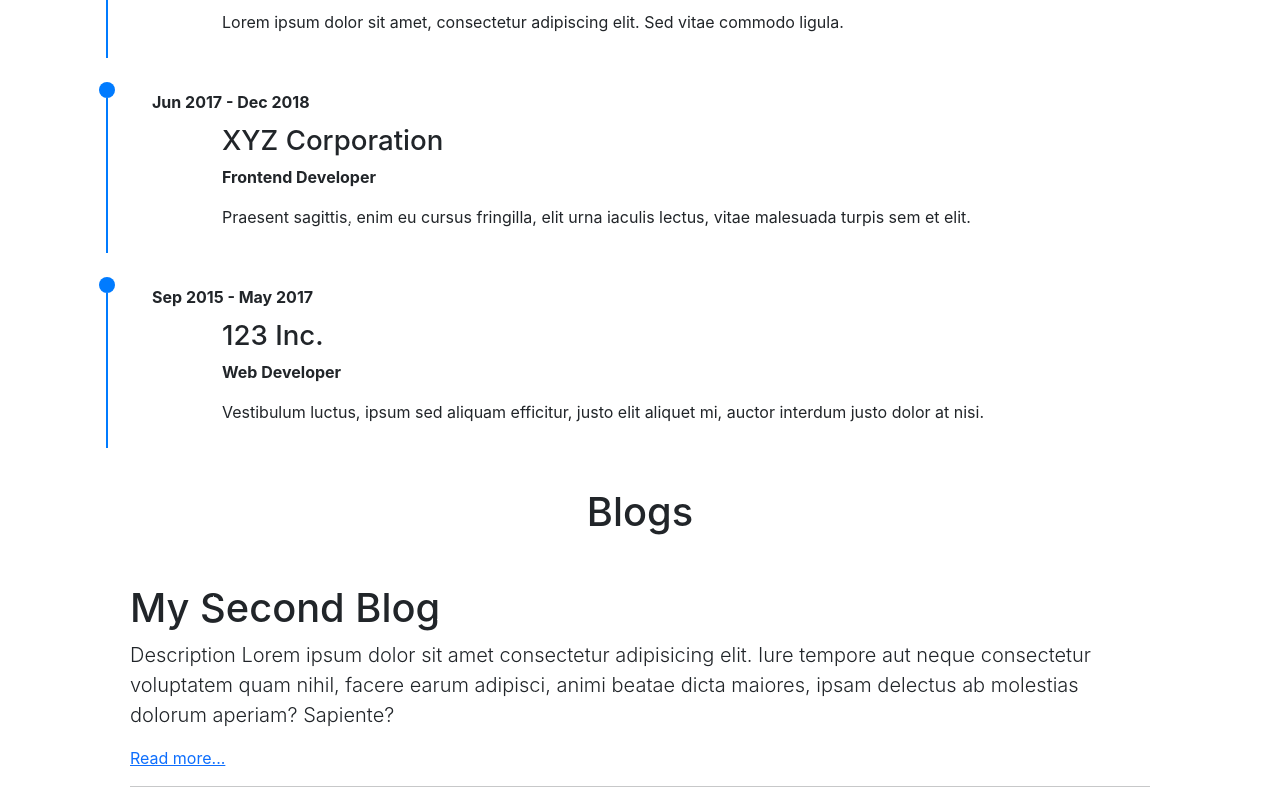
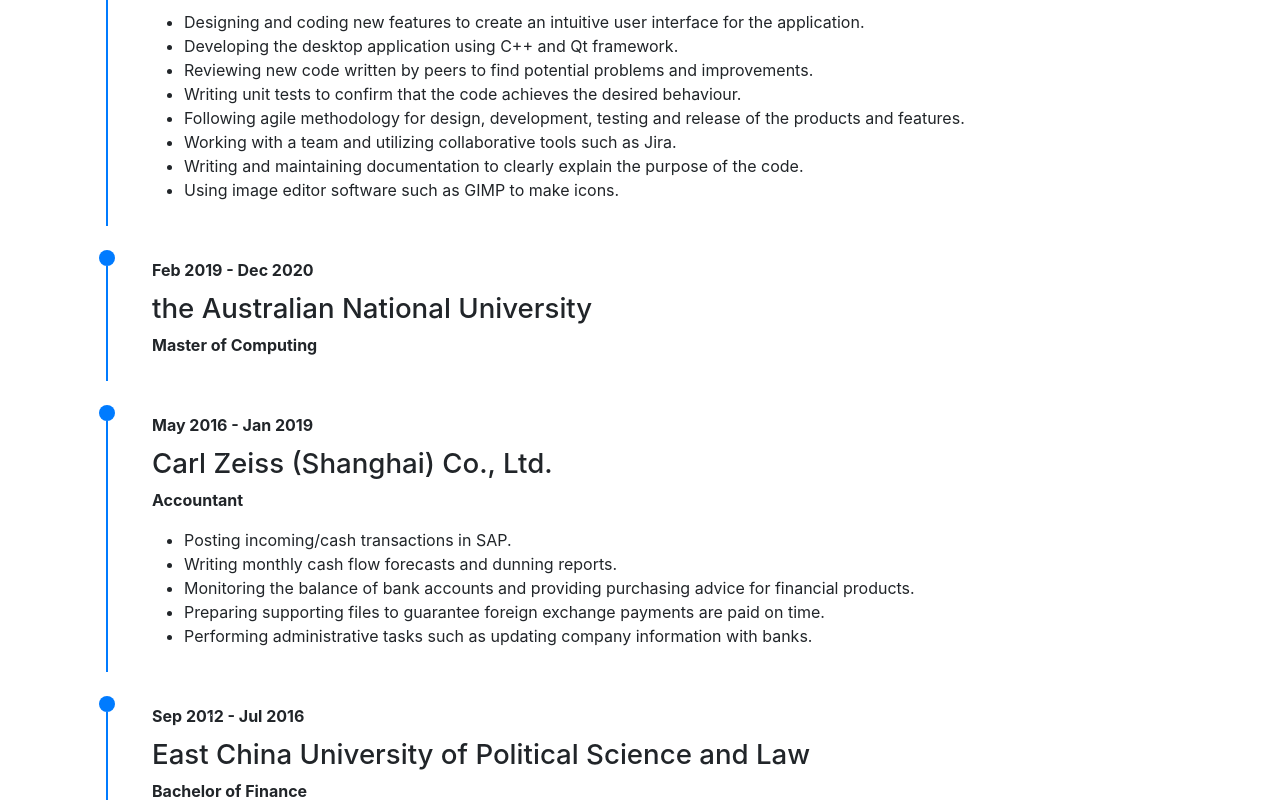
Before and after one commit to Layla6763/personal-portfolio, a React (Create React App) app: page / in a window 1280 px wide. Shown: the part 1900-2700 px from the top of the page. Built offline with nearby package versions, Linux system fonts and the light colour scheme.

Commit message:
Update experience and blog.

```diff
--- a/src/components/blog/Blog.jsx
+++ b/src/components/blog/Blog.jsx
@@ -33,15 +33,9 @@ const BlogCard = ({ index, title, image, description }) => {
               <h1 className="">{title}</h1>
               <p className="lead">{description}</p>
               <div>
-                {index == 0 ? (
-                  <a href={require('../../editable-stuff/blog1.pdf')}>
-                    Read more...
-                  </a>) : (
-                  <a href={require('../../editable-stuff/blog2.pdf')}>
+                <a href={require('../../editable-stuff/blog1.pdf')}>
                   Read more...
-                  </a>
-                  )
-                }
+                </a>)
               </div>
             </div>
           </div>
--- a/src/components/home/Experience.jsx
+++ b/src/components/home/Experience.jsx
@@ -1,30 +1,55 @@
-import React from 'react';
-
 const Experience = () => {
   const experiences = [
     {
       id: 1,
-      startDate: 'Jan 2019',
+      startDate: 'Sep 2020',
       endDate: ' - Present',
-      company: 'ABC Company',
-      jobTitle: 'Software Engineer',
-      description: 'Lorem ipsum dolor sit amet, consectetur adipiscing elit. Sed vitae commodo ligula.',
+      company: 'Liquid Instruments Pty Ltd.',
+      jobTitle: 'UI Developer',
+      description: [
+        'Designing and coding new features to create an intuitive user interface for the application.',
+        'Developing the desktop application using C++ and Qt framework.',
+        'Reviewing new code written by peers to find potential problems and improvements.',
+        'Writing unit tests to confirm that the code achieves the desired behaviour.',
+        'Following agile methodology for design, development, testing and release of the products and features.',
+        'Working with a team and utilizing collaborative tools such as Jira.',
+        'Writing and maintaining documentation to clearly explain the purpose of the code.',
+        'Using image editor software such as GIMP to make icons.'
+      ]
     },
     {
       id: 2,
-      startDate: 'Jun 2017',
-      endDate: ' - Dec 2018',
-      company: 'XYZ Corporation',
-      jobTitle: 'Frontend Developer',
-      description: 'Praesent sagittis, enim eu cursus fringilla, elit urna iaculis lectus, vitae malesuada turpis sem et elit.',
+      startDate: 'Feb 2019',
+      endDate: ' - Dec 2020',
+      company: 'the Australian National University',
+      jobTitle: 'Master of Computing ',
+      description: [
+
+      ]
     },
     {
       id: 3,
-      startDate: 'Sep 2015',
-      endDate: ' - May 2017',
-      company: '123 Inc.',
-      jobTitle: 'Web Developer',
-      description: 'Vestibulum luctus, ipsum sed aliquam efficitur, justo elit aliquet mi, auctor interdum justo dolor at nisi.',
+      startDate: 'May 2016',
+      endDate: ' - Jan 2019',
+      company: 'Carl Zeiss (Shanghai) Co., Ltd.',
+      jobTitle: 'Accountant',
+      description: [
+        'Posting incoming/cash transactions in SAP.',
+        'Writing monthly cash flow forecasts and dunning reports.',
+        'Monitoring the balance of bank accounts and providing purchasing advice for financial products.',
+        'Preparing supporting files to guarantee foreign exchange payments are paid on time.',
+        'Performing administrative tasks such as updating company information with banks.'
+      ]
+    },
+    {
+      id: 4,
+      startDate: 'Sep 2012',
+      endDate: ' - Jul 2016',
+      company: 'East China University of Political Science and Law',
+      jobTitle: 'Bachelor of Finance',
+      description: [
+
+      ]
     },
   ];
 
@@ -46,13 +71,17 @@ const Experience = () => {
               <div className="experience-info">
                 <h3>{experience.company}</h3>
                 <p className="job-title">{experience.jobTitle}</p>
-                <p>{experience.description}</p>
+                <ul className="bullet-points">
+                  {experience.description.map((bullet) => (
+                    <li key={bullet}>{bullet}</li>
+                  ))}
+                </ul>
               </div>
             </div>
           </div>
         ))}
       </div>
-      </div>
+    </div>
   );
 };
 
--- a/src/editable-stuff/blog.jsx
+++ b/src/editable-stuff/blog.jsx
@@ -2,10 +2,10 @@ import { BlogBuilder } from "../components/blog/BlogBuilder";
 const bloglist = [];
 
 const blog = new BlogBuilder({
-  title: "My First Blog",
+  title: "Qt Quick",
   image: "img",
   description:
-    "Description Lorem ipsum dolor, sit amet consectetur adipisicing elit. Voluptatem, dolores? Lorem ipsum dolor, sit amet consectetur adipisicing elit. Quia provident similique corporis rem ullam odio excepturi voluptas harum, architecto sit!",
+    "This is a summary I wrote when I did research for the team about if we should use Qt Quick in the code.",
 })
   .addHeading("Heading")
   .addParagraph(
@@ -15,28 +15,28 @@ const blog = new BlogBuilder({
     "2nd Paragraph Lorem ipsum, dolor sit amet consectetur adipisicing elit. Consequuntur ad, temporibus quae obcaecati eum expedita pariatur aspernatur recusandae beatae iste soluta sunt blanditiis dolore ipsam quia laboriosam quas perspiciatis architecto?"
   );
 
-const blog1 = new BlogBuilder({
-  title: "My Second Blog",
-  image: "img",
-  description:
-    "Description Lorem ipsum dolor sit amet consectetur adipisicing elit. Iure tempore aut neque consectetur voluptatem quam nihil, facere earum adipisci, animi beatae dicta maiores, ipsam delectus ab molestias dolorum aperiam? Sapiente?",
-})
-  .addHeading("Heading")
-  .addParagraph(
-    "1st Paragraph Aspernatur vero reiciendis quas, autem sit culpa? Quibusdam, cupiditate voluptate a non nulla aliquid enim doloremque ullam, facilis quisquam similique hic omnis!"
-  )
-  .addParagraph(
-    "2nd Paragraph Consequuntur ad, temporibus quae obcaecati eum expedita pariatur aspernatur recusandae beatae iste soluta sunt blanditiis dolore ipsam quia laboriosam quas perspiciatis architecto?"
-  )
-  .addHeading("New Heading")
-  .addParagraph(
-    "1st Paragraph Lorem ipsum dolor sit amet consectetur adipisicing elit. Aspernatur vero reiciendis quas, autem sit culpa? Quibusdam, cupiditate voluptate a non nulla aliquid enim doloremque ullam, facilis quisquam similique hic omnis!"
-  )
-  .addParagraph(
-    "2nd Paragraph Lorem ipsum, dolor sit amet consectetur adipisicing elit. Consequuntur ad, temporibus quae obcaecati eum expedita pariatur aspernatur recusandae beatae iste soluta sunt blanditiis dolore ipsam quia laboriosam quas perspiciatis architecto?"
-  );
+// const blog1 = new BlogBuilder({
+//   title: "My Second Blog",
+//   image: "img",
+//   description:
+//     "Description Lorem ipsum dolor sit amet consectetur adipisicing elit. Iure tempore aut neque consectetur voluptatem quam nihil, facere earum adipisci, animi beatae dicta maiores, ipsam delectus ab molestias dolorum aperiam? Sapiente?",
+// })
+//   .addHeading("Heading")
+//   .addParagraph(
+//     "1st Paragraph Aspernatur vero reiciendis quas, autem sit culpa? Quibusdam, cupiditate voluptate a non nulla aliquid enim doloremque ullam, facilis quisquam similique hic omnis!"
+//   )
+//   .addParagraph(
+//     "2nd Paragraph Consequuntur ad, temporibus quae obcaecati eum expedita pariatur aspernatur recusandae beatae iste soluta sunt blanditiis dolore ipsam quia laboriosam quas perspiciatis architecto?"
+//   )
+//   .addHeading("New Heading")
+//   .addParagraph(
+//     "1st Paragraph Lorem ipsum dolor sit amet consectetur adipisicing elit. Aspernatur vero reiciendis quas, autem sit culpa? Quibusdam, cupiditate voluptate a non nulla aliquid enim doloremque ullam, facilis quisquam similique hic omnis!"
+//   )
+//   .addParagraph(
+//     "2nd Paragraph Lorem ipsum, dolor sit amet consectetur adipisicing elit. Consequuntur ad, temporibus quae obcaecati eum expedita pariatur aspernatur recusandae beatae iste soluta sunt blanditiis dolore ipsam quia laboriosam quas perspiciatis architecto?"
+//   );
 
-bloglist.push(blog1);
+//bloglist.push(blog1);
 bloglist.push(blog);
 
 export default bloglist;
--- a/src/scss/_experience.scss
+++ b/src/scss/_experience.scss
@@ -47,7 +47,7 @@
         }
 
         .experience-info {
-          margin-left: 70px;
+          margin-left: 0px;
 
           .job-title {
             font-weight: bold;
```
Also changed, not shown: 2 other files (tests, documents, lock files or other folders).
